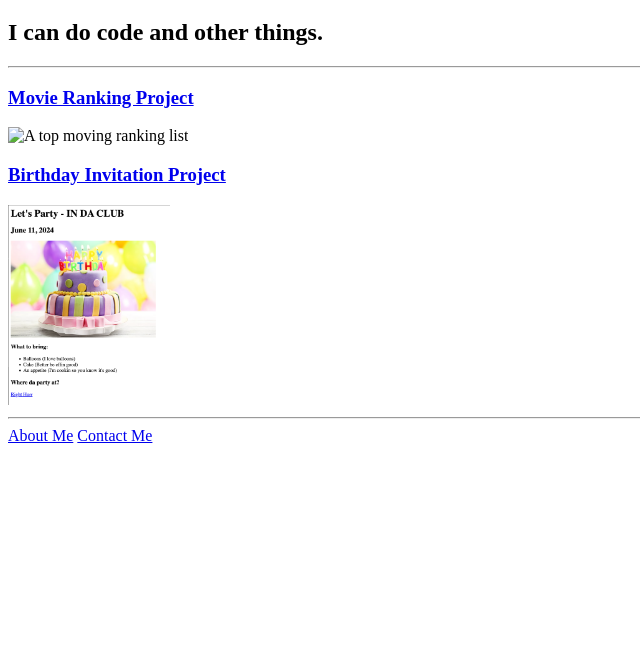
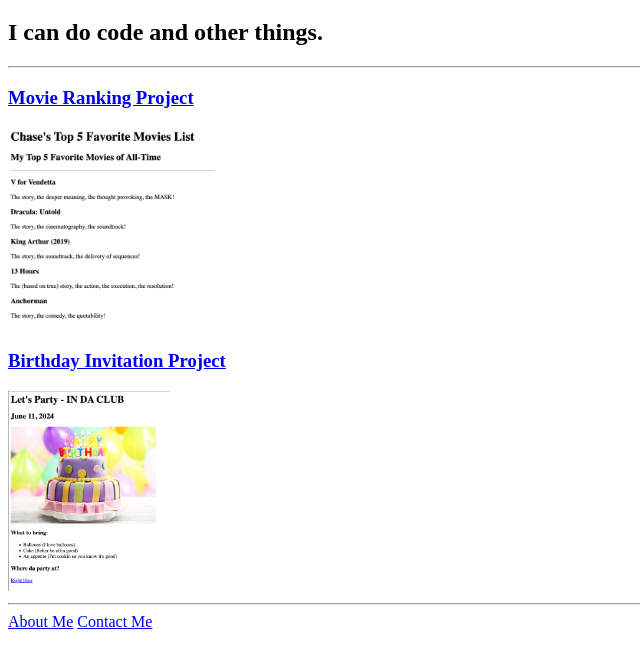
Before and after one commit to chaseislefty/html-portfolio, a plain HTML site: page index.html in a window 1280 px wide. Shown: the part 61-726 px from the top of the page, without its empty margins (0-640 px from the left). Drawn offline with Linux system fonts and the light colour scheme.

Commit message:
Add files via upload

```diff
--- a/index.html
+++ b/index.html
@@ -12,7 +12,7 @@
     <h2>I can do code and other things.</h2>
     <hr/>
     <h3><a href="public/movie-ranking.html">Movie Ranking Project</a></h3>
-    <img src="./assets/images/movie-ranking.png" height="200" alt="A top moving ranking list">
+    <img src="./assets/images/CTS Movie-ranking.png" height="200" alt="A top moving ranking list">
     <br />
 
     <h3><a href="public/birthday-invite.html">Birthday Invitation Project</a></h3>
```
